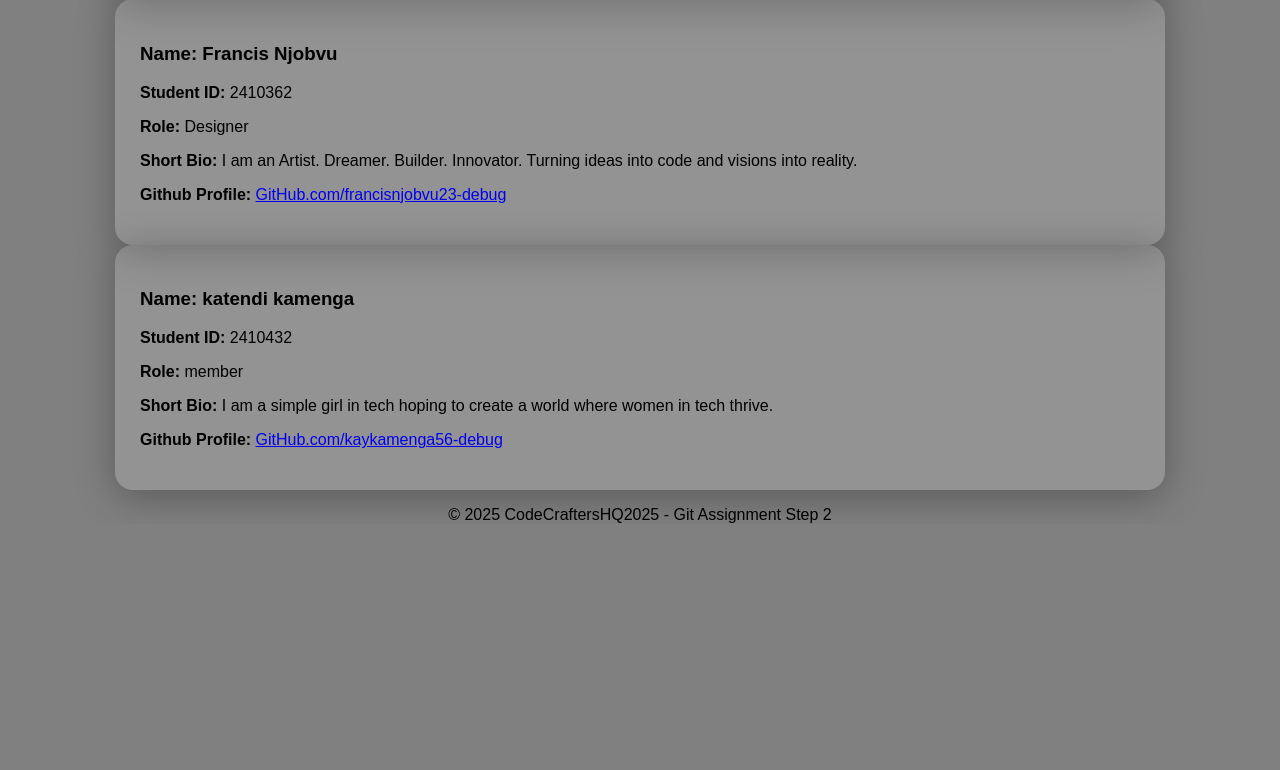
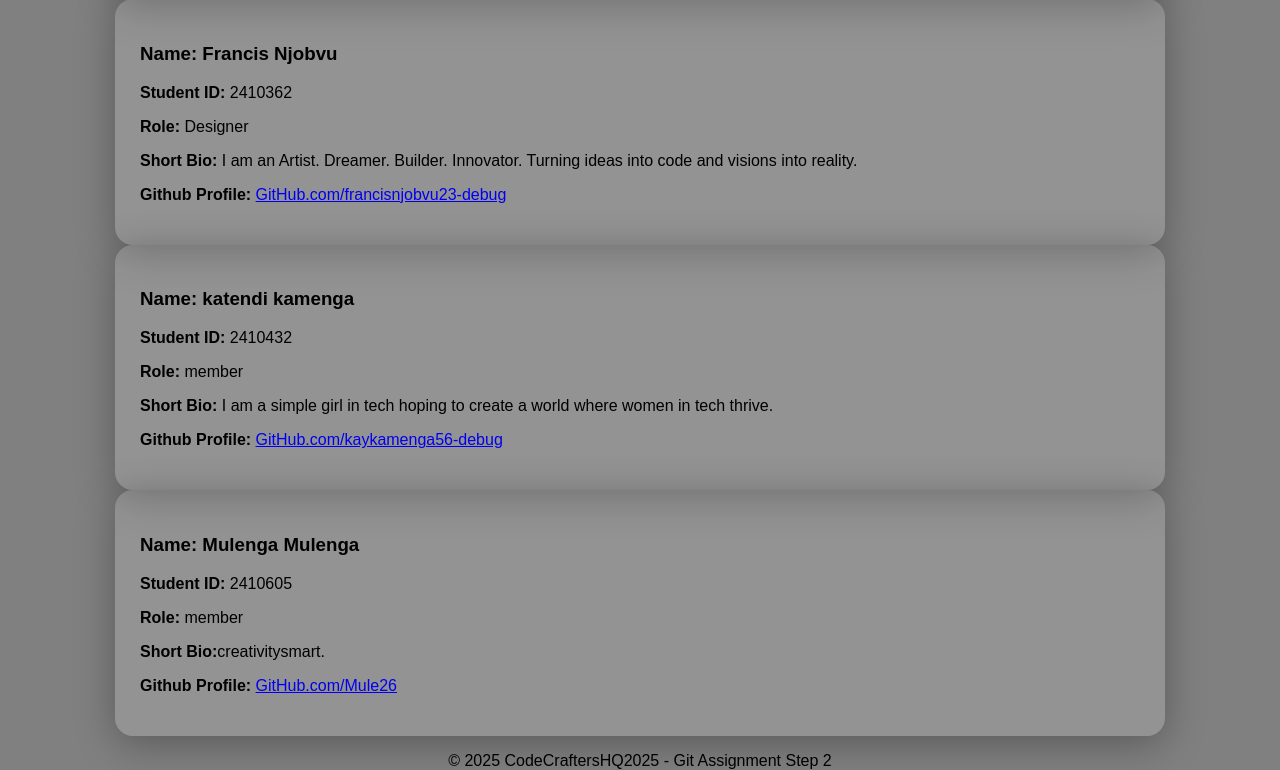
Before and after one commit to CodeCraftersHQ2025/Team-landing-page, a plain HTML site: page index.html in a window 1280 px wide. Shown: the part 394-1164 px from the top of the page. Before the commit the page ends 918 px from the top, so only its background shows below. Drawn offline with Linux system fonts and the light colour scheme.

Commit message:
Update index.html
Mulenga-2410605

```diff
--- a/index.html
+++ b/index.html
@@ -68,6 +68,13 @@
             <p><strong>Short Bio:</strong> I am a simple girl in tech hoping to create a world where women in tech thrive.</p>
             <p><strong>Github Profile:</strong> <a href="https://github.com/kaykamenga56-debug">GitHub.com/kaykamenga56-debug</a></p>
             </section>
+<section class="card">
+            <h3><strong>Name:</strong> Mulenga Mulenga</h3>
+            <p><strong>Student ID:</strong> 2410605</p>
+            <p><strong>Role:</strong> member</p>
+            <p><strong>Short Bio:</strong>creativitysmart.</p>
+            <p><strong>Github Profile:</strong> <a href="https://github.com/Mule26">GitHub.com/Mule26</a></p>
+            </section>
     </main>
 
     <footer>
```
